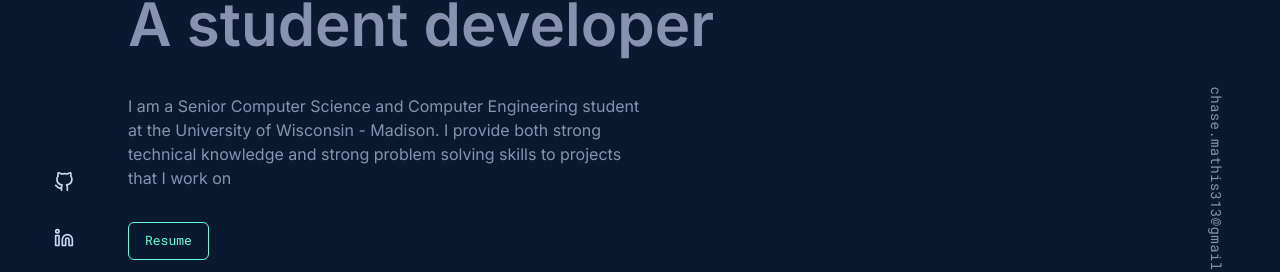
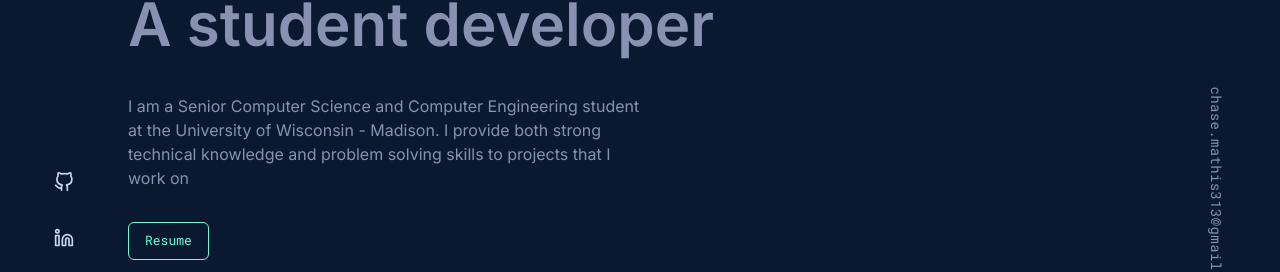
Before and after one commit to chasecmathis/portfolio, a Next.js app: page / in a window 1280 px wide. Shown: the part 374-646 px from the top of the page. Built offline with nearby package versions, Linux system fonts and the light colour scheme.

Commit message:
Edit personal information and fonts

```diff
--- a/src/components/About.jsx
+++ b/src/components/About.jsx
@@ -24,7 +24,7 @@ function About() {
           <p>
             Hello! My name is Chase and I enjoy building applications that do
             cool stuff on the internet. My interest in computers and code
-            started when I built my first PC in 2016, but I never got started
+            started when I built my first PC in 2016, but I didn't start
             programming until my first Java course in 2021.
           </p>
           <p>
--- a/src/components/Banner.jsx
+++ b/src/components/Banner.jsx
@@ -9,7 +9,7 @@ function Banner() {
       className="max-w-5xl ml-auto py-32 flex flex-col gap-4 lgl:gap-8"
       initial={{ y: 10, opacity: 0 }}
       whileInView={{ y: 0, opacity: 1 }}
-      transition={{ duration: 0.5, delay: 0.5 }}
+      transition={{ duration: 0.5, delay: 0.3 }}
     >
       <h3 className="text-lg tracking-wide text-textGreen">Hi, my name is</h3>
       <h1 className="text-4xl lgl:text-6xl font-sans font font-semibold flex flex-col">
@@ -19,7 +19,7 @@ function Banner() {
       <p className="text-textDark font-sans max-w-lg">
         I am a Senior Computer Science and Computer Engineering student at the
         University of Wisconsin - Madison. I provide both strong technical
-        knowledge and strong problem solving skills to projects that I work on
+        knowledge and problem solving skills to projects that I work on
       </p>
       <a href="/assets/chase_mathis_resume.pdf" target="_blank">
         <button className="px-4 py-2 rounded-md text-textGreen text-[13px] border border-textGreen hover:bg-hoverColor duration-300">
--- a/src/components/Contact.jsx
+++ b/src/components/Contact.jsx
@@ -13,7 +13,7 @@ function Contact() {
       transition={{ duration: 0.5, delay: 0.3 }}
     >
       <SectionTitle title="Contact" number={4} divider={false} />
-      <p className="text-center text-textDark font-sm mt-2">
+      <p className="text-center font-sans text-textDark font-sm mt-2">
         My inbox is always open! Contact me for opportunities, questions, or if
         you just want to hi. I will get back as fast as I can.
       </p>
```
